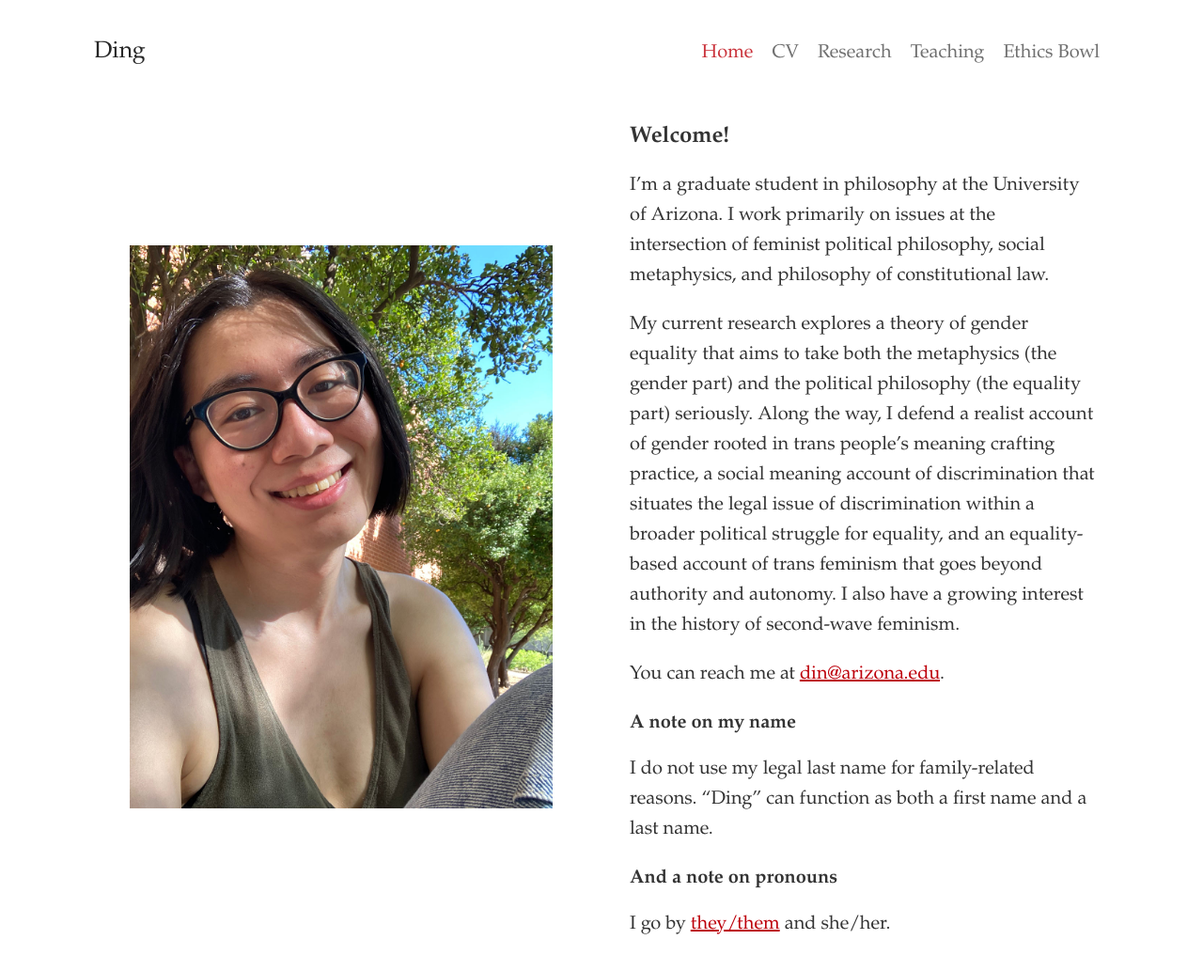
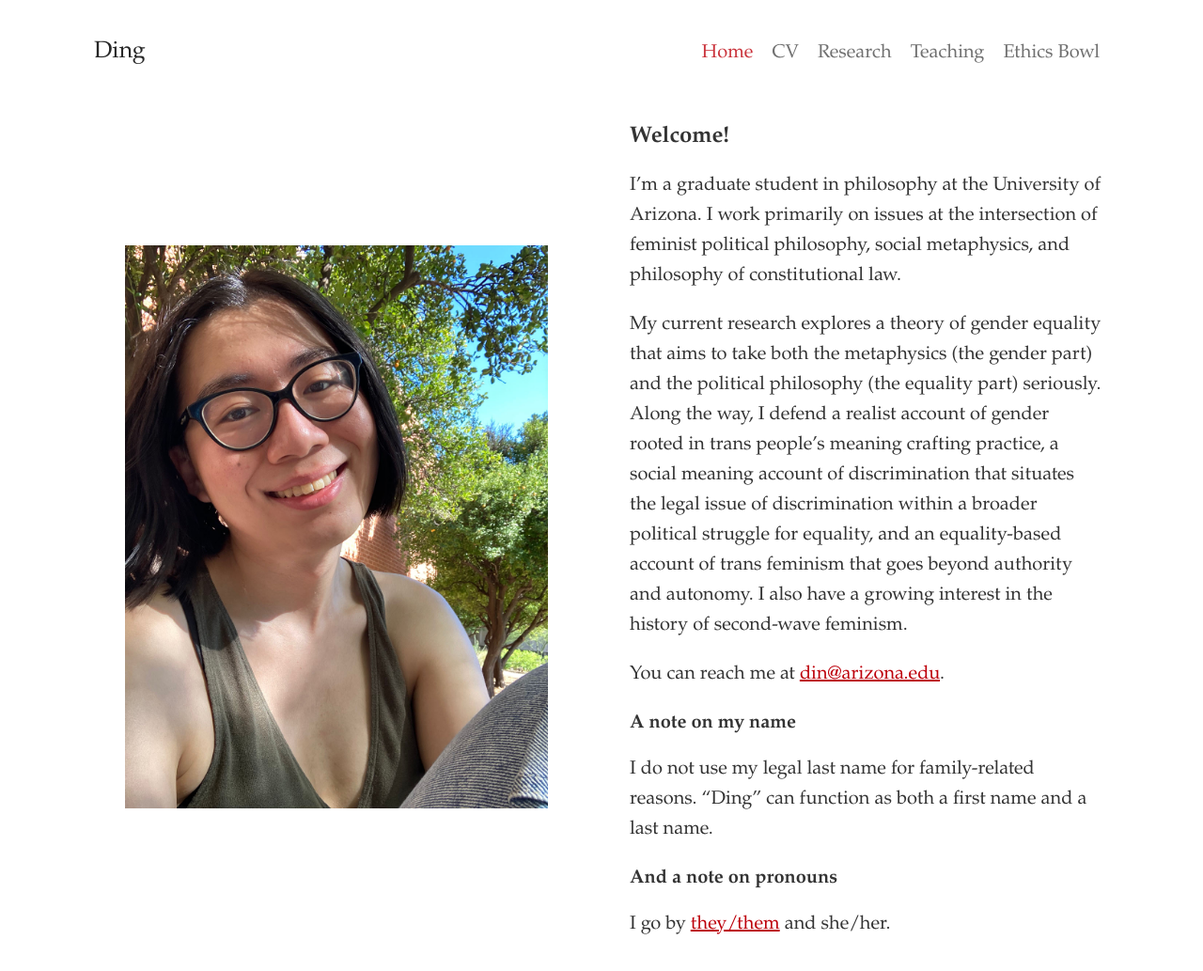
Before and after one commit to dingherself/dingherself.github.io, a Jekyll site: the page built from index.html, in a window 1280 px wide and 1079 px high. Shown: the top 1033 px of the window at 94% size. Built offline with Jekyll 4.4.1, drawn with Linux system fonts in a browser that asks for light colours; nearby versions of some CDN libraries; some web fonts are replaced.

Commit message:
adjust padding

```diff
--- a/_layouts/default.html
+++ b/_layouts/default.html
@@ -8,7 +8,7 @@
     {% include navbar.html %}
 
     <main id="content" role="main" class="container">
-      <div class="container px-4">
+      <div class="container px-3">
         <div class="row justify-content-center align-items-center gx-5">
           {%- if page.headerpicurl -%}
           <div class="col-12 col-md-7 col-lg-6 col-xxl-5">
--- a/_layouts/home.html
+++ b/_layouts/home.html
@@ -30,7 +30,7 @@
   {% include navbar.html %}
 
   <main id="content" role="main" class="container">
-    <div class="container px-4">
+    <div class="container px-3">
       <div class="row justify-content-center align-items-center gx-5">
         {%- if page.headerpicurl -%}
         <div class="col-12 col-md-7 col-lg-6 col-xxl-5">
```
